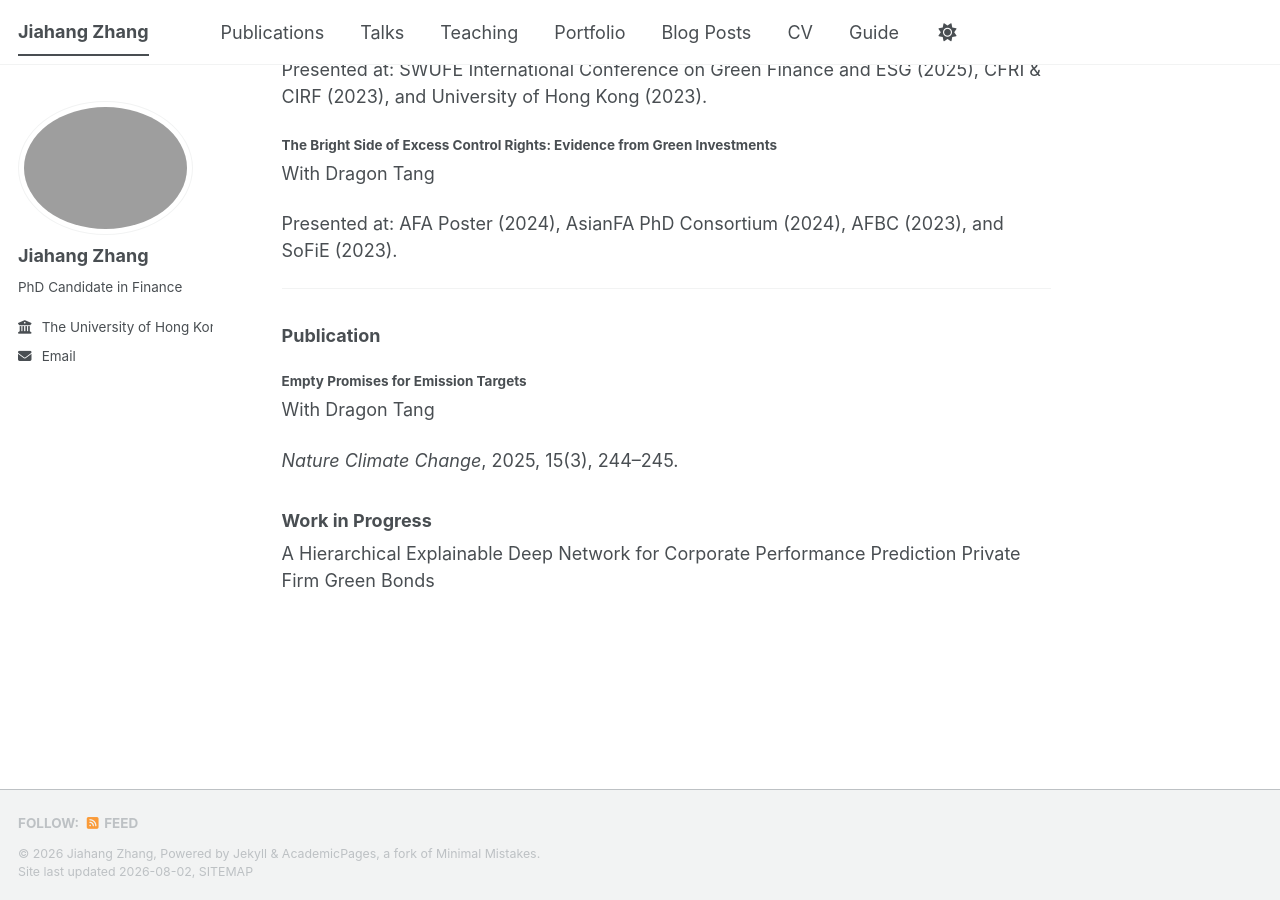
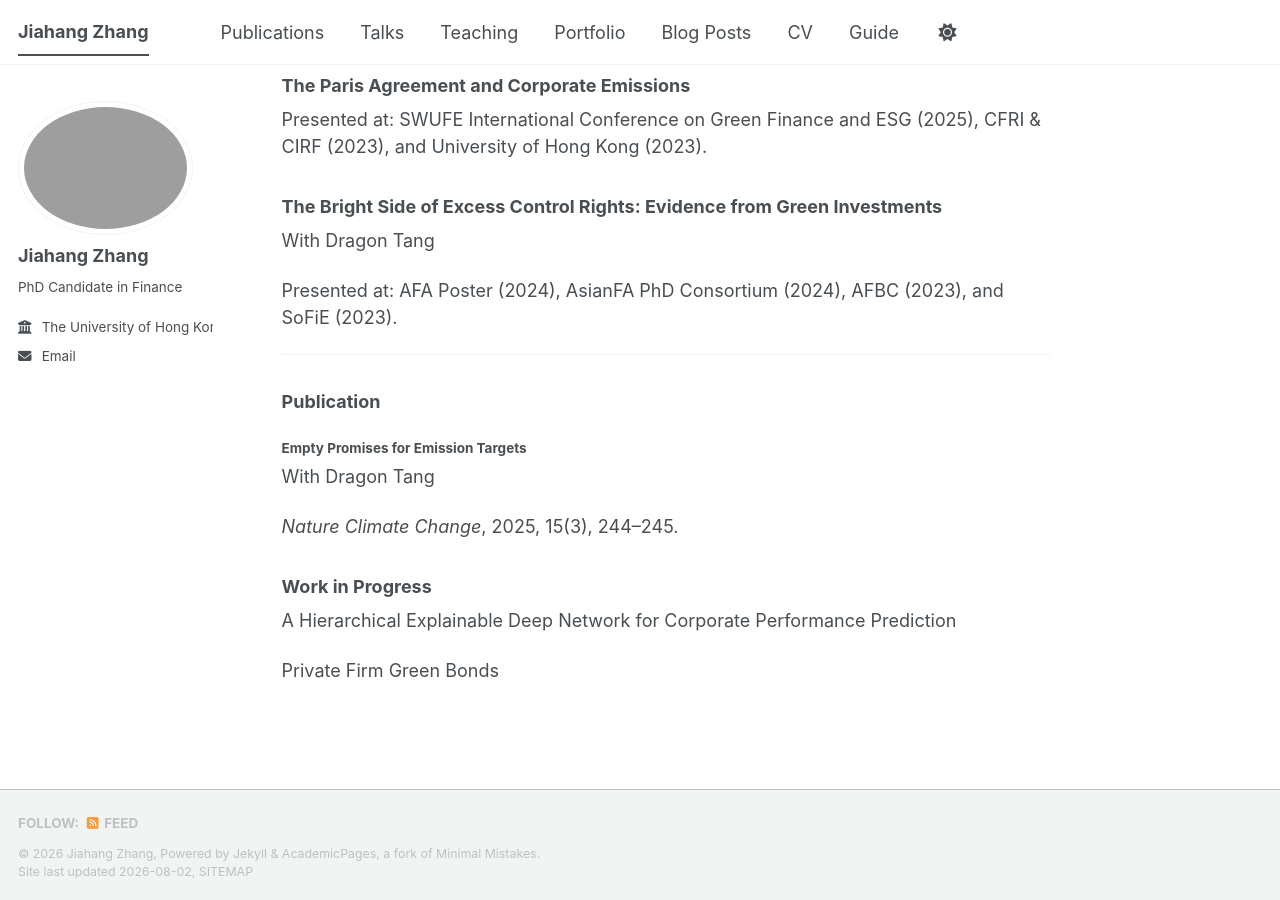
Before and after one commit to joannazhang88/joannazhang88.github.io, a Jekyll site: the page built from _pages/about.md, in a window 1280 px wide and 900 px high, scrolled down 935 px. Built offline with Jekyll 4.4.1, drawn with Linux system fonts in a browser that asks for light colours; a style sheet for code colours, icons or effects is not loaded.

```diff
--- a/_pages/about.md
+++ b/_pages/about.md
@@ -20,23 +20,23 @@ My research interests are in sustainable finance, financial technology, and corp
 
 ### Job Market Paper
 
-#### The Credibility Premium
+### The Credibility Premium
 
 Presented at: FMA PhD Consortium (2025), Massey Sustainable Finance Conference (2025), AFBC (2025), and The University of Hong Kong (2025).
 
 ### Working Papers
 
-#### Do Green Bonds Inform Stock Analysts?
+### Do Green Bonds Inform Stock Analysts?
 
 With Dragon Tang
 
 Presented at (\*by coauthor): AsianFA (2026), CICF (2025\*), GRASFI (2025), CSBF (2025), IRF 2025 Conference (2025), HKU Governance and Sustainability PhD Workshop (2025), Harbin Institute of Technology (2025\*), Renmin University of China, Southwestern University of Finance and Economics (2025\*), Sun Yat-sen University (2025\*), University of Hong Kong (2024), University of Nottingham Ningbo (2026), and the University of Science and Technology of China (2025\*).
 
-#### The Paris Agreement and Corporate Emissions
+### The Paris Agreement and Corporate Emissions
 
 Presented at: SWUFE International Conference on Green Finance and ESG (2025), CFRI & CIRF (2023), and University of Hong Kong (2023).
 
-#### The Bright Side of Excess Control Rights: Evidence from Green Investments
+### The Bright Side of Excess Control Rights: Evidence from Green Investments
 
 With Dragon Tang
 
@@ -55,4 +55,5 @@ With Dragon Tang
 ### Work in Progress
 
 A Hierarchical Explainable Deep Network for Corporate Performance Prediction
+
 Private Firm Green Bonds
```
